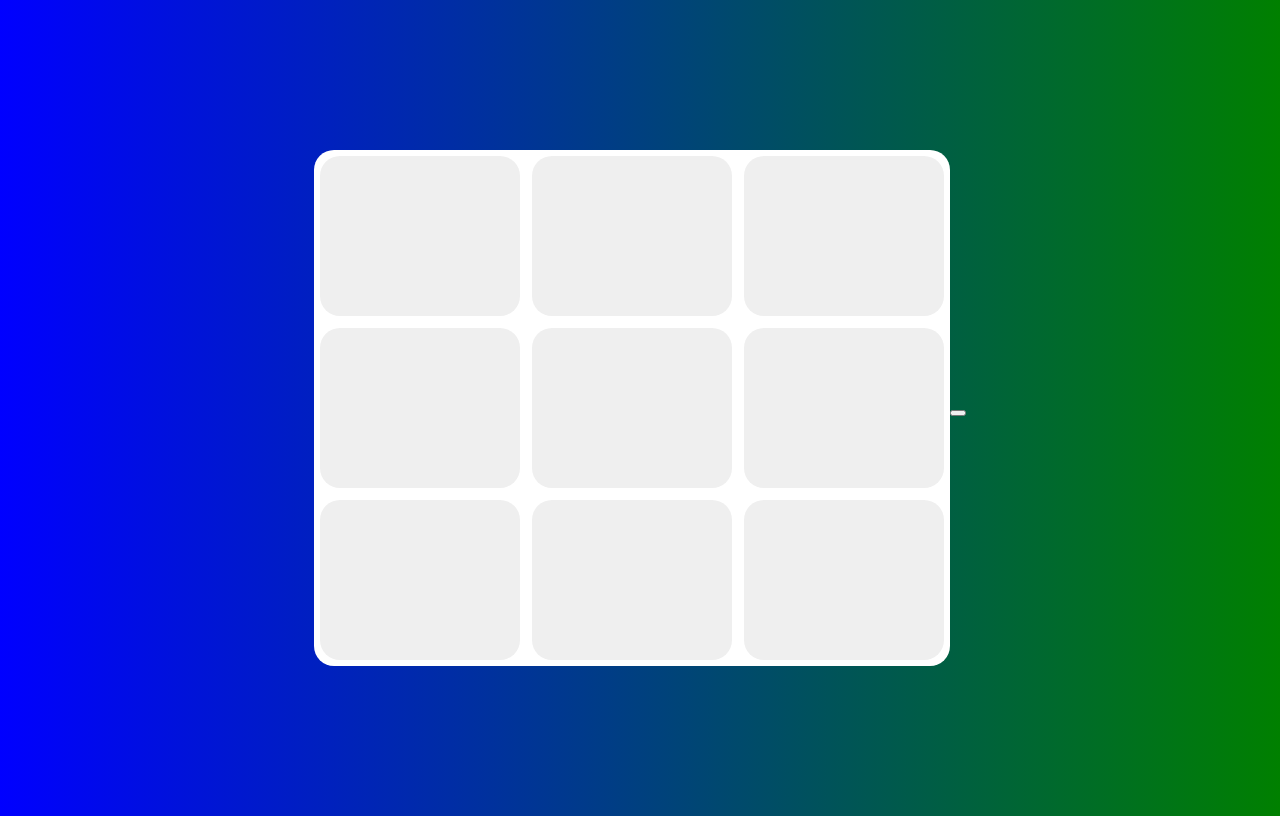
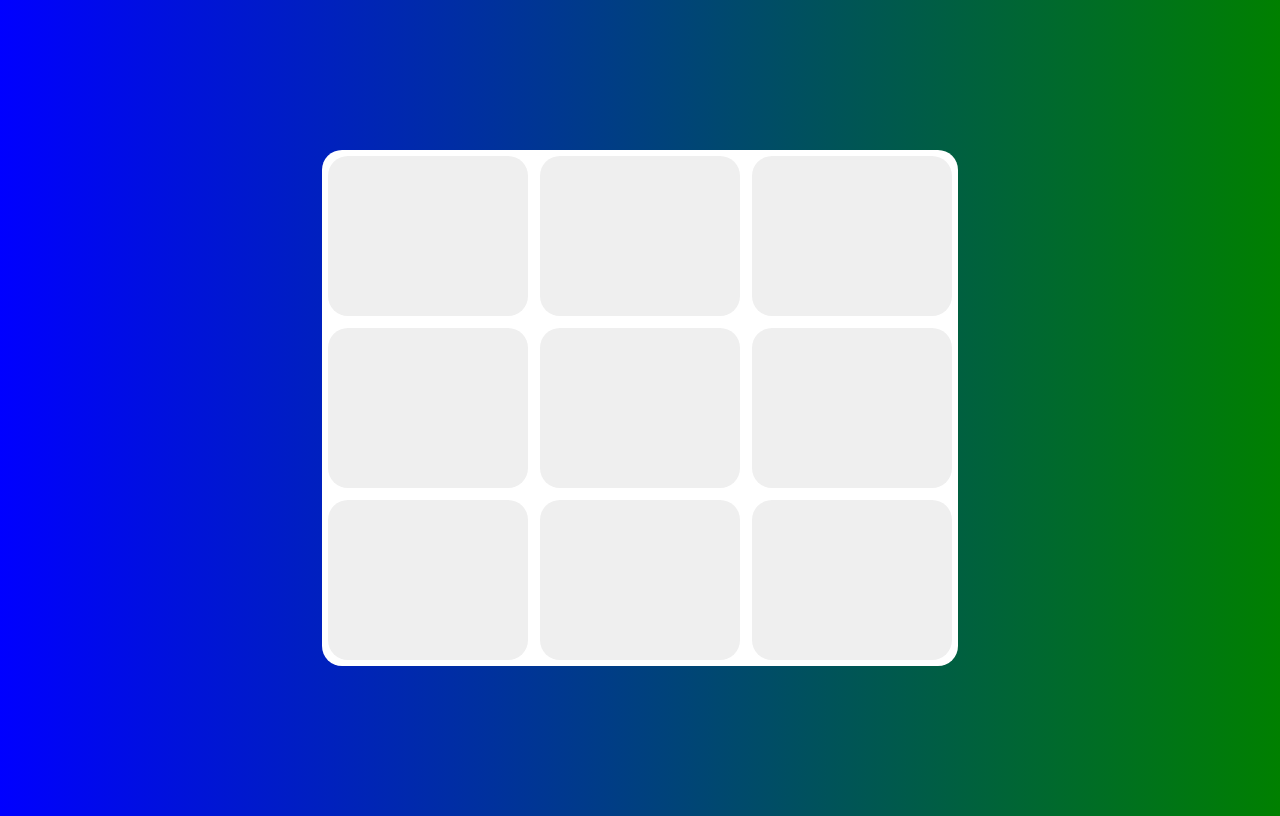
Before and after one commit to BlackGhost789/BlackGhost789.github.io, a plain HTML site: page index.html in a window 1280 px wide. Drawn offline with Linux system fonts and the light colour scheme.

Commit message:
Update index.html

```diff
--- a/index.html
+++ b/index.html
@@ -27,7 +27,7 @@
                 <div class="input"><button id="9" class="btn" onclick="clicked('9')"></button></div>
             </div>
         </div>
-        <div id="re" ><button id="tr"></button></div>
+        <div id="re" ></div>
     </div>
 
 
```
